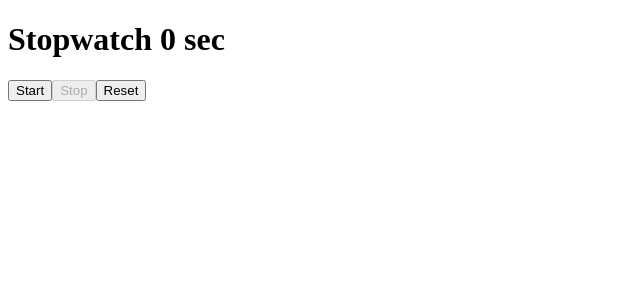
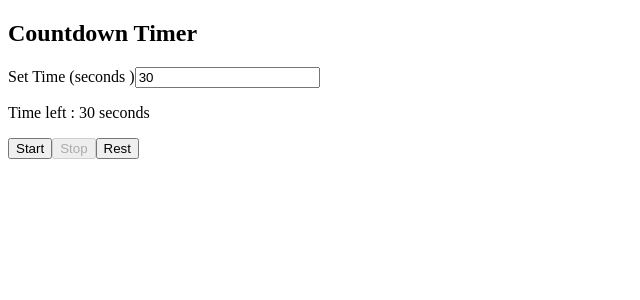
Before and after one commit to cmaalik97/Dugsiiye-ReactJs-Exercise, a React (Vite) app in the folder AnswersExercise/: page / in a window 1280 px wide. Shown: the top 300 px of the page, without its empty margins (0-640 px from the left). Built offline with nearby package versions, Linux system fonts and the light colour scheme.

Commit message:
Exercise 8

```diff
--- a/AnswersExercise/src/App.jsx
+++ b/AnswersExercise/src/App.jsx
@@ -2,7 +2,9 @@
 // import Blog from "./Dugsiye/Exercise2/Blog";
 // import UserCardDaynamic from "./Dugsiye/Exercise3/UserCardDaynamic";
 
-import Timing from "./Dugsiye/Learning/Timing";
+import Countdown from "./Dugsiye/Exercise8/Countdown";
+
+// import Timing from "./Dugsiye/Learning/Timing";
 
 // import WindowResize from "./Dugsiye/Learning/WindowResize";
 
@@ -54,7 +56,8 @@
     {/* <WindowResize/> */}
 
     {/* <MouseTracker/> */}
-    <Timing/>
+    {/* <Timing/> */}
+    <Countdown/>
   </>
 }
 export default App;
--- /dev/null
+++ b/AnswersExercise/src/Dugsiye/Exercise8/Countdown.jsx
@@ -0,0 +1,55 @@
+import { useEffect, useState } from "react";
+
+function Countdown(){
+    //Time
+    const [intialTime , setInitialTime]=useState(30);
+    const [timeleft ,  setTimeLeft]=useState(30);
+    const [isRunning , setIsRunning]=useState(false);
+
+    useEffect(()=>{
+        let timeId;
+        if(isRunning && timeleft > 0){
+            timeId=setInterval(()=>{
+                setTimeLeft((prev)=> prev - 1)
+            },1000)
+        }
+        return ()=>clearInterval(timeId)
+    },[isRunning, timeleft])
+    const startBtn=()=>{
+        if(timeleft > 0 ){
+            setIsRunning(true)
+        }
+    }
+
+    const stopBtn=()=>{
+        setIsRunning(false)
+    }
+    const resetBtn=()=>{
+        setIsRunning(false)
+        setTimeLeft(intialTime)
+    }
+    const changeInput=(e)=>{
+        const value =Number (e.target.value)
+        setInitialTime(value)
+        setTimeLeft(value)
+        setIsRunning(false)
+    }
+
+    return(
+        <>
+        <h2>Countdown Timer</h2>
+        <label >Set Time (seconds )</label>
+        <input
+        type="number"
+        value={intialTime}
+        onChange={changeInput} />
+        <p>Time left  : {timeleft} seconds</p>
+        <button disabled={isRunning || timeleft === 0} onClick={startBtn}>Start</button>
+        <button disabled={!isRunning} onClick={stopBtn}>Stop</button>
+        <button onClick={resetBtn}>Rest</button>
+        </>
+
+    )
+
+}
+export default Countdown;
```
Also changed, not shown: AnswersExercise/src/Dugsiye/Exercise8/README.md (added), AnswersExercise/src/Dugsiye/Exercise8/Screenshot 2026-04-21 060632.png (added).
